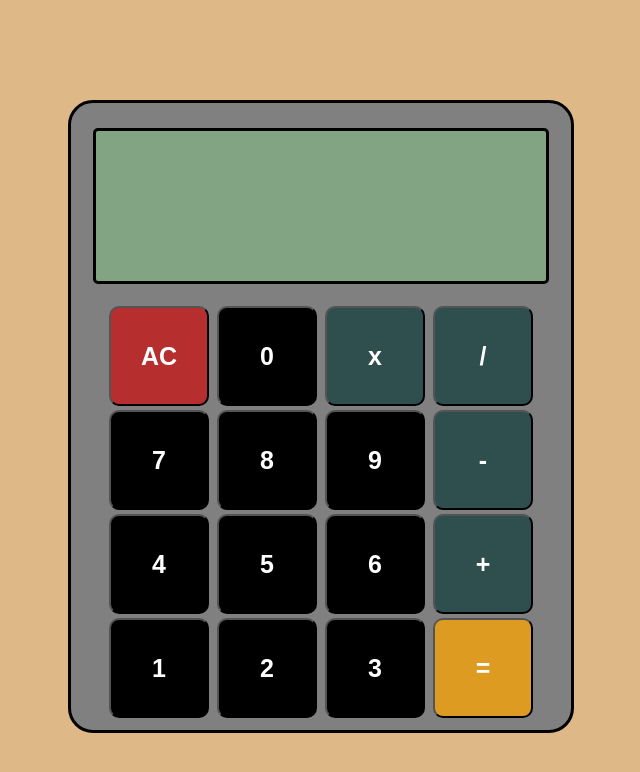
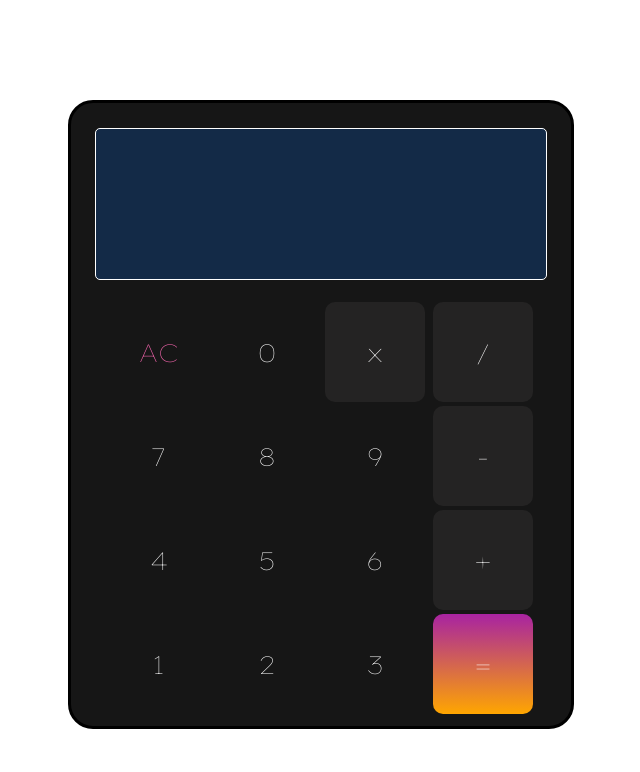
Before and after one commit to iZhGH/CalculatorWebsite, a plain HTML site: page index.html in a window 1280 px wide. Shown: the whole page, without its empty margins (319-959 px from the left). Drawn offline with Linux system fonts and the light colour scheme.

Commit message:
style(index.html + styles.css): UI update - Black frame color - Remove button border - Add gradient to enter button - Change display color - Thin and whiten display border - Import font from google - Make operation buttons grey - Change AC font color - Change display and button font weight

```diff
--- a/index.html
+++ b/index.html
@@ -5,6 +5,9 @@
     <meta name="viewport" content="width=device-width, initial-scale=1.0">
     <title>Calculator</title>
     <link rel="stylesheet" href="styles.css">
+    <link rel="preconnect" href="https://fonts.googleapis.com">
+<link rel="preconnect" href="https://fonts.gstatic.com" crossorigin>
+<link href="https://fonts.googleapis.com/css2?family=Lexend+Giga:wght@100..900&display=swap" rel="stylesheet">
 </head>
 <body>
     <div class="calculatorFrame">
--- a/styles.css
+++ b/styles.css
@@ -1,5 +1,5 @@
 body {
-   background-color: burlywood;
+   background-color: rgb(255, 255, 255);
 }
 
 .alert {
@@ -17,7 +17,7 @@ body {
     flex-direction: column;
     align-items: center;
     justify-content: center;
-    background-color: gray;
+    background-color: rgb(22, 22, 22);
     gap: 10px;
 }
 
@@ -27,12 +27,13 @@ body {
     justify-content: end;
     border-radius: 5px;
     border-style: solid;
-    border-width: 3px;
+    border-width: 0.5px;
+    border-color: white;
     margin: 10px;
     text-align: right;
     min-width: 450px;
     font-size: 50px;
-    background-color: rgb(131, 164, 131);
+    background-color: rgb(19, 42, 71);
     max-height: 158px;
     margin-top: 25px;
 }
@@ -40,22 +41,26 @@ body {
 .calculatorDisplay p {
     padding-right: 15px;
     font-size: 75px;
-    color: black;
-    font-weight: bold;
+    color: white;
+    font-family: "Lexend Giga", serif;
+    font-optical-sizing: auto;
+    font-weight: 300;
+    font-style: normal;
 
 }
 
 .AC {
-    background-color: rgb(182, 46, 46);
-
+    background-color: transparent;
+    color: hotpink
 }
 
 .enter {
-    background-color: rgb(221, 155, 33);
+    background-image: linear-gradient(rgb(168, 35, 161),rgb(255, 166, 0));
+    color: white;
 }
 
 .operations {
-    background-color: darkslategrey;
+    background-color: rgb(36, 35, 35);
 }
 
 button {
@@ -64,16 +69,21 @@ button {
     font-size: 25px;
     border-radius: 10px;
     margin: 2px;
-    background-color: rgb(0, 0, 0);
+    background-color: transparent;
     color: white;
-    font-weight: bold;
+    font-weight: 50;
+    font-family: "Lexend Giga", serif;
+    font-optical-sizing: auto;
+    font-style: normal;
+    outline: none;
+    border: 0px ;
 
 }
 
+
 button:hover {
-    background-color: white;
+
     transition-duration: 0.45s;
-    color: black;
 }
 .calculatorButtons {
    margin-bottom: 10px;
```
